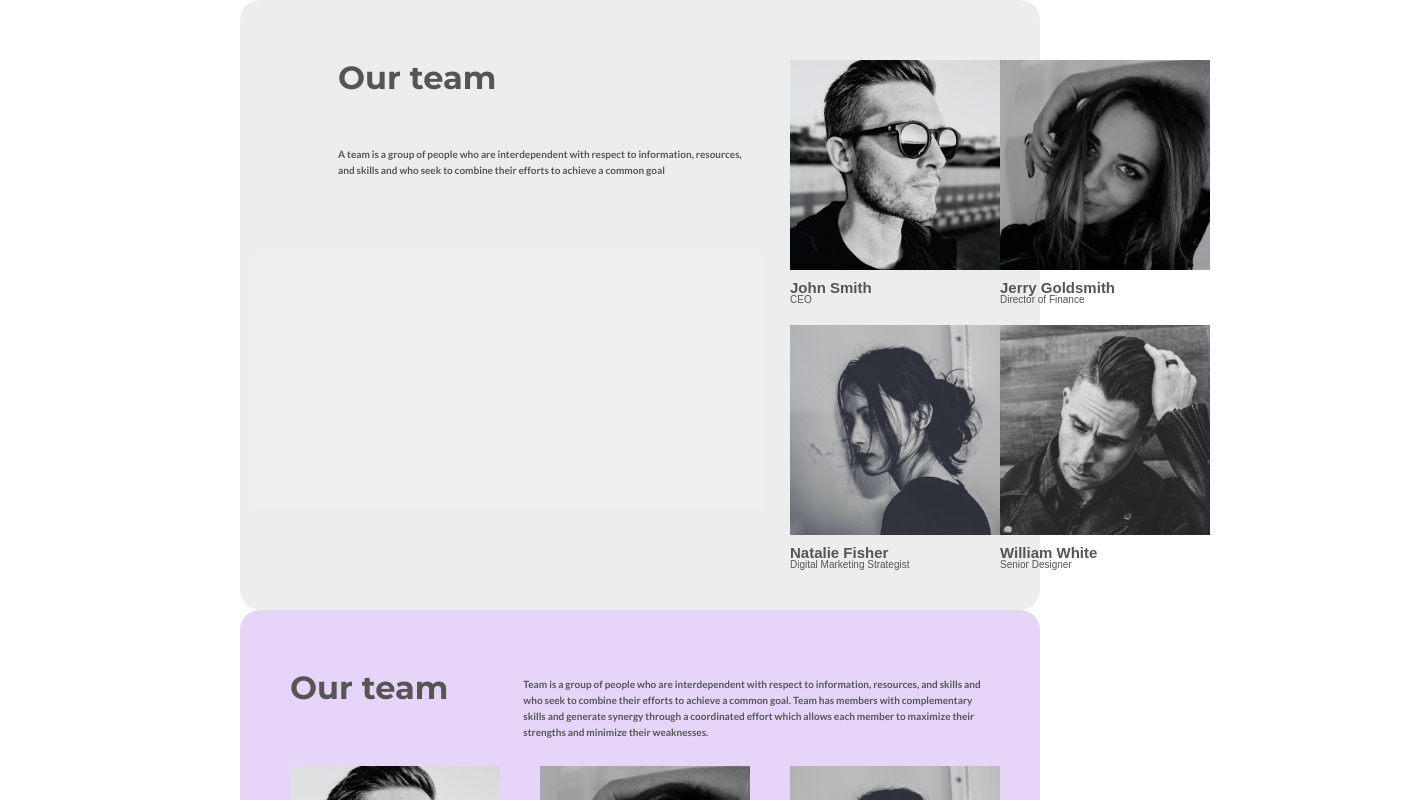
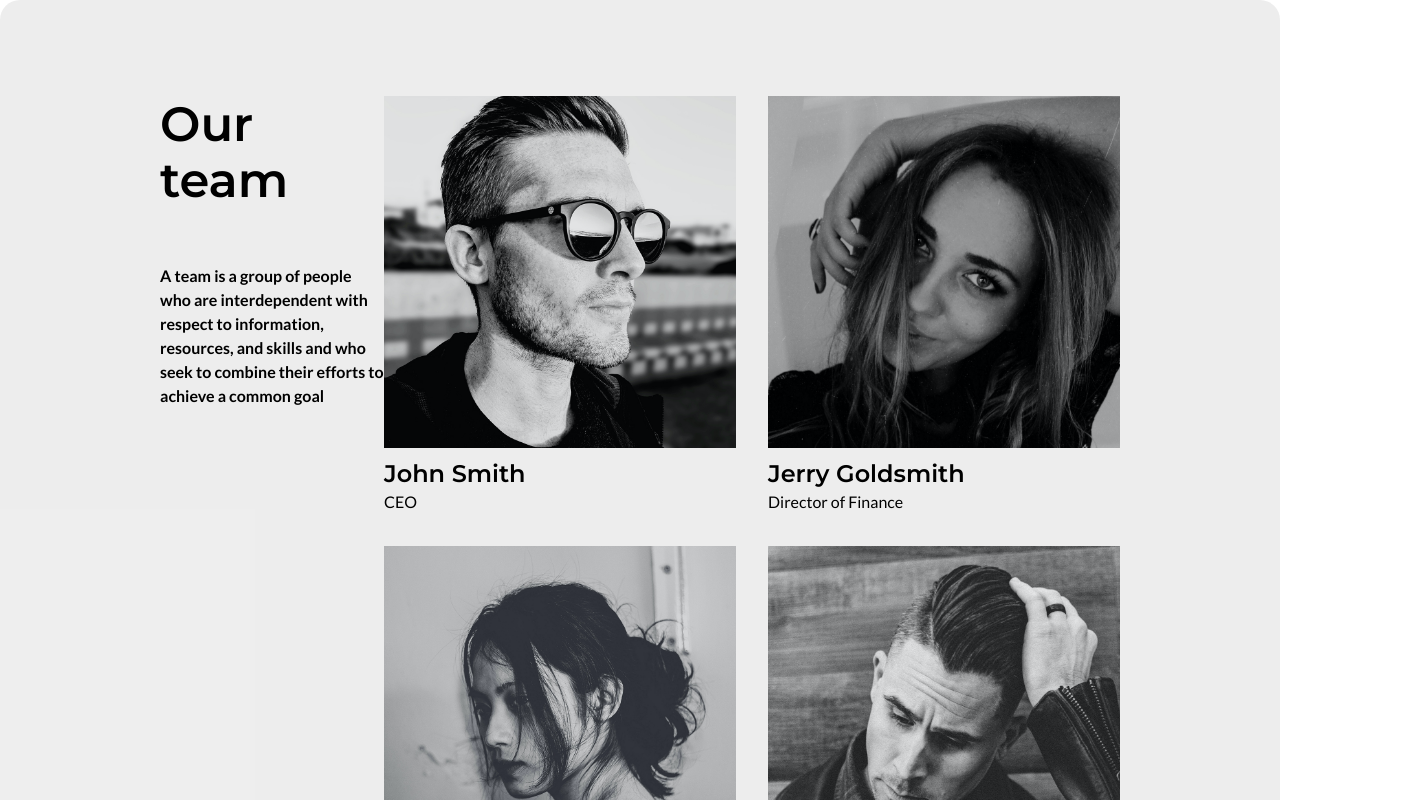
Before and after one commit to Vijay-Thumar/ReactComponent-practical, a React (Create React App) app: page / in a window 1280 px wide. Shown: the top 800 px of the page, 1426 px wide, since content can reach past the window. Built offline with nearby package versions, Linux system fonts and the light colour scheme.

Commit message:
Fix: design accoding to 1rem = 10px and follow the figma size complete first design desktop

```diff
--- a/src/components/ProfileCard/ProfileCard.js
+++ b/src/components/ProfileCard/ProfileCard.js
@@ -5,8 +5,8 @@ function ProfileCard({ img, name, position }) {
   return (
     <div className='profile-container'>
       <img className="profile-image" src={img} alt='profile'></img>
-      <h2 className="profile-name">{name}</h2>
-      <p className="profile-position">{position}</p>
+      <h2 className='profile-name'>{name}</h2>
+      <p className='profile-position'>{position}</p>
     </div>
   );
 }
--- a/src/components/ProfileCard/ProfileCard.scss
+++ b/src/components/ProfileCard/ProfileCard.scss
@@ -1,18 +1,33 @@
 .profile-container {
   display: flex;
   flex-direction: column;
-  padding: 1rem 0;
   img,
   h2,
   p {
     margin: 0;
   }
   .profile-image {
-    width: 21rem;
+    max-width: 35.2rem;
+    max-height: 35.2rem;
     margin-bottom: 1rem;
   }
   .profile-name {
+    color: var(--color-styles-darkest, #000);
+
+    font-family: "Montserrat";
+    font-size: 2.4rem;
+    font-style: normal;
+    font-weight: 600;
+    line-height: 3.2rem;
     display: inline-block;
-    width: 100%;
+    // max-width: 25.6rem;
+    max-width: 100%;
+  }
+  .profile-position {
+    font-family: "Lato";
+    font-size: 1.6rem;
+    font-style: normal;
+    font-weight: 400;
+    line-height: 2.4rem;
   }
 }
--- a/src/components/TeamIntro/TeamIntro.js
+++ b/src/components/TeamIntro/TeamIntro.js
@@ -1,12 +1,12 @@
-import React, { useEffect, useState } from "react";
+import React from "react";
 import ProfilesContainer from "../ProfilesContainer/ProfilesContainer";
 
 function TeamIntro() {
   return (
     <section className='section-team'>
-      <div className='Container'>
-        <div className='Container-details'>
-          <h3 className='Main-heading'>Our team</h3>
+      <div className='container'>
+        <div className='container-details'>
+          <h3 className='main-heading'>Our team</h3>
           <p className='description'>
             A team is a group of people who are interdependent with respect to
             information, resources, and skills and who seek to combine their
@@ -14,7 +14,7 @@ function TeamIntro() {
           </p>
         </div>
         <div className="gallery-holder">
-          <ProfilesContainer classDesign="Container-Gallery"/>
+          <ProfilesContainer classDesign="container-Gallery"/>
         </div>
       </div>
     </section>
--- a/src/components/TeamIntro/TeamIntro.scss
+++ b/src/components/TeamIntro/TeamIntro.scss
@@ -56,40 +56,46 @@ Medium: 11px
 2 / 4 / 8 / 12 / 16 / 24 / 32 / 48 / 64 / 80 / 96 / 128
 */
 .section-team {
-  .Container {
+  .container {
     display: grid;
-    grid-template-columns: 500px 1fr;
-    max-height: 61rem;
-    width: 80rem;
+    grid-template-columns: 1fr 2fr;
+    max-height: 107.2rem;
+    max-width: 144rem;
     margin: auto auto;
     background-color: rgba(85, 85, 85, 0.1);
     border-radius: 2rem;
-    padding: 5rem;
-    .Container-details {
-      padding: 0 4.8rem 0 4.8rem;
-      .Main-heading {
+    padding: 9.6rem 16rem;
+    // padding: 5rem;
+    .container-details {
+      .main-heading {
+        margin: 0 0 5.6rem 0 !important;
         font-family: "Montserrat";
-        font-size: 3.2rem;
+        font-size: 4.8rem;
         font-style: normal;
-        margin: 0 0 4rem 0;
-        font-weight: 700;
+        font-weight: 600;
         line-height: 5.6rem;
+        // max-width: 230px;
+        // max-height: 56px  ;
       }
       .description {
-        font-family: Lato;
-        font-size: 1rem;
+        font-family: "Lato";
+        font-size: 1.6rem;
         font-style: normal;
         font-weight: 700;
-        line-height: 1.6rem;
+        line-height: 2.4rem;
+        max-width: 25.6rem;
+        max-height: 12rem;
       }
     }
     .gallery-holder {
       width: 100%;
-      .Container-Gallery {
+      .container-Gallery {
         display: grid;
-        grid-template-columns: 1fr 1fr;
+        grid-template-columns: auto auto;
         align-items: center;
         justify-items: center;
+        // max-width: max-content;
+        gap: 3.2rem;
         .description {
           display: inline-block;
         }
--- a/src/styles/_typography.scss
+++ b/src/styles/_typography.scss
@@ -16,10 +16,10 @@ html {
   }
 
   body {
-    font-family: "Rubik", sans-serif;
+    font-family: sans-serif;
     line-height: 1;
-    font-weight: 400;
-    color: #555;
-    overflow-x: hidden;
+    // font-weight: 400;
+    // color: #555;
+    // overflow-x: hidden;
     /* background-color: gray ; */
   }
```
Also changed, not shown: src/components/SecondTeam/SecondTeam.js (+0 -15 lines).
